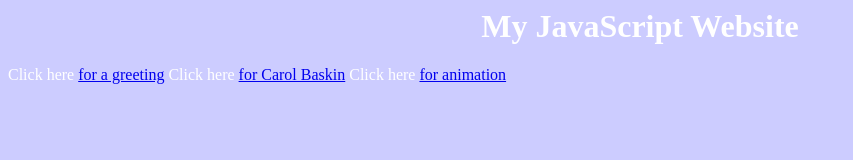
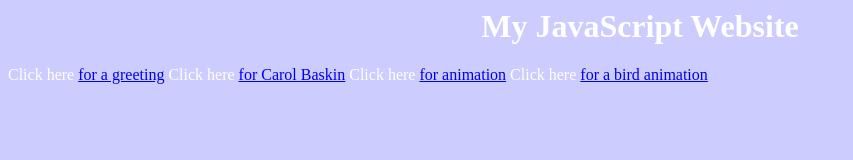
Before and after one commit to pdigirolamo/mywebsite, a plain HTML site: page index.html in a window 1280 px wide. Shown: the whole page, without its empty margins (0-853 px from the left). Drawn offline with Linux system fonts and the light colour scheme.

Commit message:
Update index.html

```diff
--- a/index.html
+++ b/index.html
@@ -12,6 +12,7 @@
     Click here <a href="greeting.html"> for a greeting</a>
       Click here <a href="rollOver.html"> for Carol Baskin</a>
      Click here <a href="imageAnimation.html"> for animation</a>
+    Click here <a href="anim1.html"> for a bird animation</a>
 
 
 </font>
```
